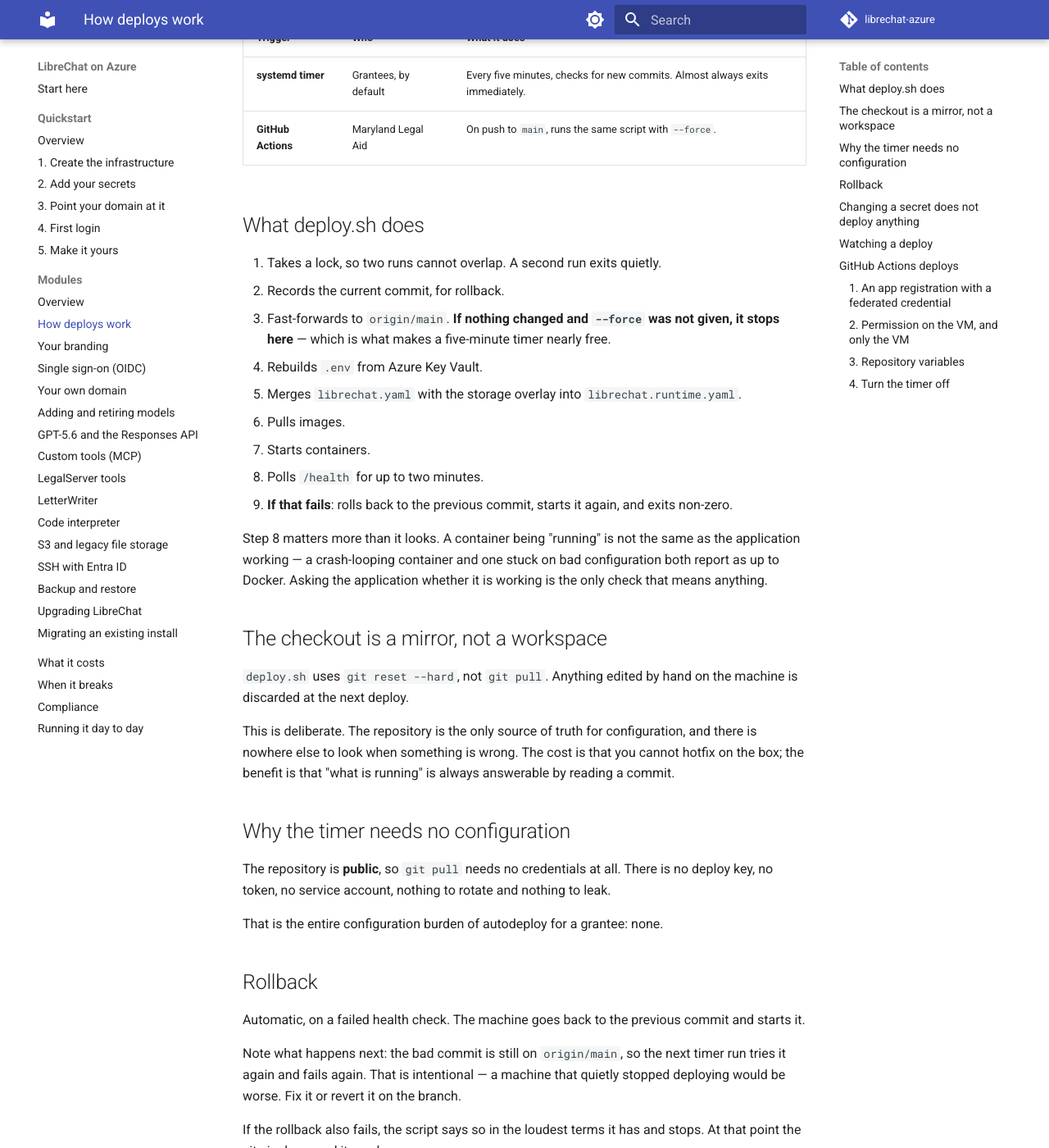
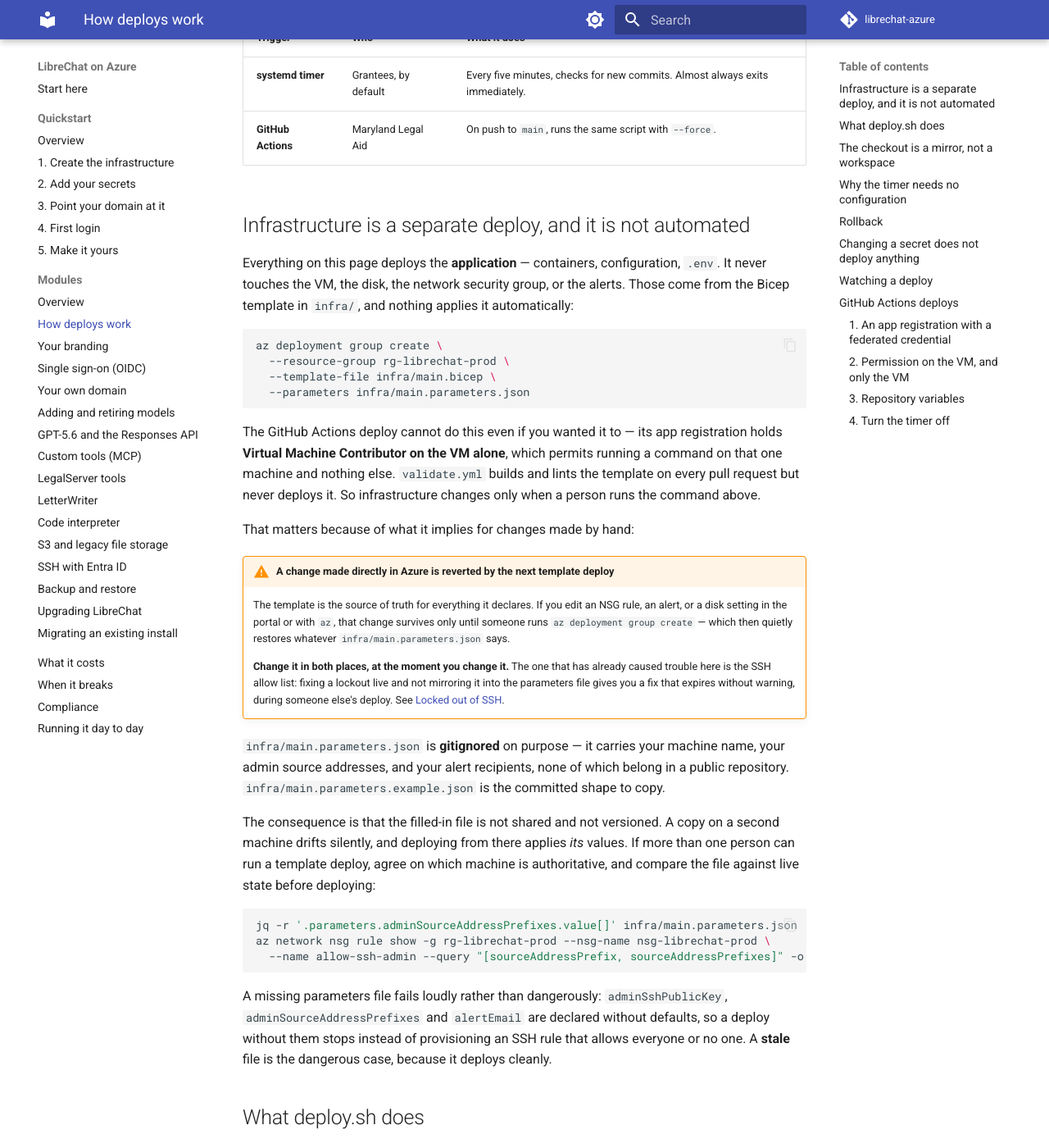
Before and after one commit to MarylandLegalAid/librechat-azure, an MkDocs documentation site: the page built from docs/modules/deployment.md, in a window 1280 px wide and 1400 px high, scrolled down 321 px. Shown: the whole window at 82% size. Built offline with MkDocs 1.6.1 and Material for MkDocs 9.7.7, drawn with Linux system fonts in a browser that asks for light colours; comment, search, counter and statistics services are not loaded.

Commit message:
Warn that a hand-made Azure change is reverted by the next template deploy
The SSH lockout recovery in troubleshooting.md walked readers into the trap it
was meant to get them out of. Both fixes it gives — the portal and the az
one-liner — change the LIVE NSG only, and the rule is generated from
adminSourceAddressPrefixes in infra/main.parameters.json. So following that
page produced a fix that survives until the next `az deployment group create`
and then silently disappears, during someone else's deploy rather than at a
moment of the operator's choosing. This already nearly happened once, mid
cutover, with the operator's own address.

It now says to edit the file at the same time as the rule, and gives the two
commands to read the intended and live values together. Both are noted as
normal-looking when they disagree: Azure stores one prefix in
sourceAddressPrefix and two or more in sourceAddressPrefixes, so one of the
pair is always empty and that is not a fault.

deployment.md opened with "one script deploys this stack" and never mentioned
that infrastructure is deployed by a different command that nothing automates.
It now scopes that claim to the application and says what the Bicep path is,
including that GitHub Actions could not apply it even in principle — its app
registration holds Virtual Machine Contributor on the VM alone.

Both pages now record why main.parameters.json is gitignored (it names your
machine, admin addresses and alert recipients, and this repository is public)
and what that costs: the filled-in file is neither shared nor versioned, so a
copy elsewhere drifts with nothing to indicate it. A MISSING file is the safe
case — adminSshPublicKey, adminSourceAddressPrefixes and alertEmail have no
defaults, so a deploy without them stops rather than provisioning an SSH rule
that admits everyone or no one. A stale file is the dangerous one, because it
deploys cleanly.

Co-Authored-By: Claude Opus 5 <noreply@anthropic.com>

````diff
--- a/docs/modules/deployment.md
+++ b/docs/modules/deployment.md
@@ -13,6 +13,59 @@ only one party uses is a mechanism only one party finds the bugs in.
 |---|---|---|
 | **systemd timer** | Grantees, by default | Every five minutes, checks for new commits. Almost always exits immediately. |
 | **GitHub Actions** | Maryland Legal Aid | On push to `main`, runs the same script with `--force`. |
+
+## Infrastructure is a separate deploy, and it is not automated
+
+Everything on this page deploys the **application** — containers, configuration, `.env`.
+It never touches the VM, the disk, the network security group, or the alerts. Those come
+from the Bicep template in `infra/`, and nothing applies it automatically:
+
+```bash
+az deployment group create \
+  --resource-group rg-librechat-prod \
+  --template-file infra/main.bicep \
+  --parameters infra/main.parameters.json
+```
+
+The GitHub Actions deploy cannot do this even if you wanted it to — its app registration
+holds **Virtual Machine Contributor on the VM alone**, which permits running a command on
+that one machine and nothing else. `validate.yml` builds and lints the template on every
+pull request but never deploys it. So infrastructure changes only when a person runs the
+command above.
+
+That matters because of what it implies for changes made by hand:
+
+!!! warning "A change made directly in Azure is reverted by the next template deploy"
+    The template is the source of truth for everything it declares. If you edit an NSG
+    rule, an alert, or a disk setting in the portal or with `az`, that change survives
+    only until someone runs `az deployment group create` — which then quietly restores
+    whatever `infra/main.parameters.json` says.
+
+    **Change it in both places, at the moment you change it.** The one that has already
+    caused trouble here is the SSH allow list: fixing a lockout live and not mirroring it
+    into the parameters file gives you a fix that expires without warning, during someone
+    else's deploy. See
+    [Locked out of SSH](../troubleshooting.md#locked-out-of-ssh).
+
+`infra/main.parameters.json` is **gitignored** on purpose — it carries your machine name,
+your admin source addresses, and your alert recipients, none of which belong in a public
+repository. `infra/main.parameters.example.json` is the committed shape to copy.
+
+The consequence is that the filled-in file is not shared and not versioned. A copy on a
+second machine drifts silently, and deploying from there applies *its* values. If more
+than one person can run a template deploy, agree on which machine is authoritative, and
+compare the file against live state before deploying:
+
+```bash
+jq -r '.parameters.adminSourceAddressPrefixes.value[]' infra/main.parameters.json
+az network nsg rule show -g rg-librechat-prod --nsg-name nsg-librechat-prod \
+  --name allow-ssh-admin --query "[sourceAddressPrefix, sourceAddressPrefixes]" -o json
+```
+
+A missing parameters file fails loudly rather than dangerously: `adminSshPublicKey`,
+`adminSourceAddressPrefixes` and `alertEmail` are declared without defaults, so a deploy
+without them stops instead of provisioning an SSH rule that allows everyone or no one.
+A **stale** file is the dangerous case, because it deploys cleanly.
 
 ## What deploy.sh does
 
````
Also changed, not shown: docs/troubleshooting.md (+29 -0 lines).
